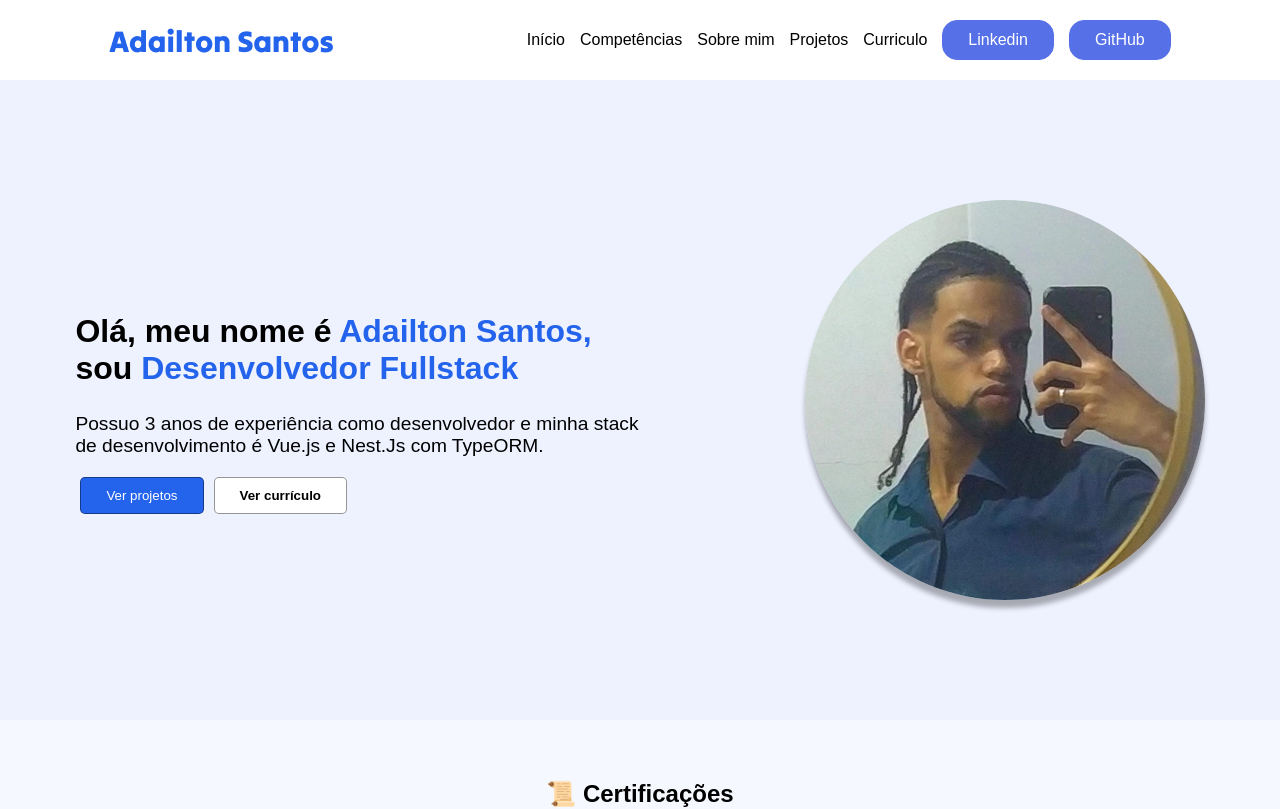
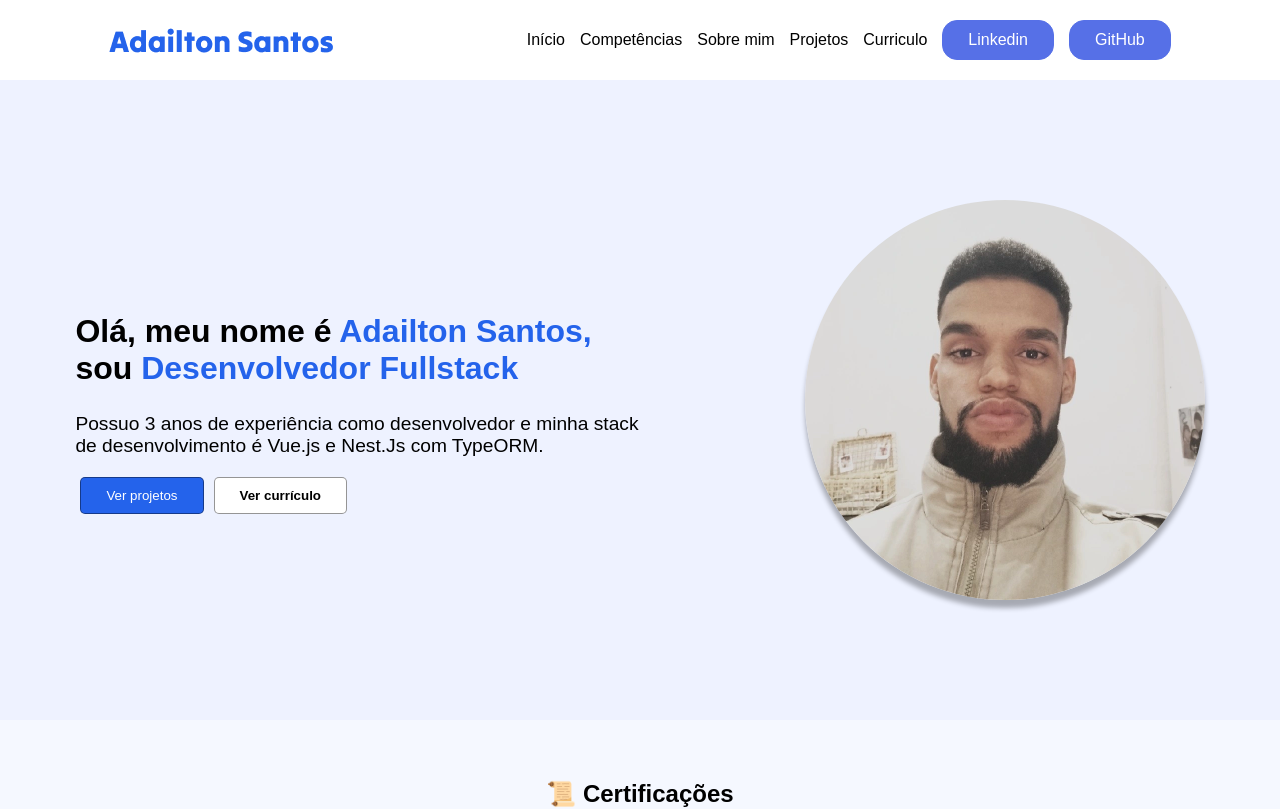
Before and after one commit to AdailtonSantos/portfolio, a Vue app: page / in a window 1280 px wide. Shown: the top 809 px of the page. Built offline with nearby package versions, Linux system fonts and the light colour scheme; a web font is replaced by a local one.

Commit message:
Feat: Atualiza foto na página inicial

```diff
--- a/src/components/HomeComponent.vue
+++ b/src/components/HomeComponent.vue
@@ -9,8 +9,8 @@
       <a aria-hidden="true" tabindex="-1" href="https://drive.google.com/file/d/1I2x4d1e9cJSbL8eYvnsnbAl19uWh8GQ-/view"
         target="_blank"><button class="to-curriculum">Ver currículo</button></a>
     </div>
-    <img class="perfil-image" src="/images/perfil.jpeg"
-      alt="Foto do dono do portifólio. Um rapaz negro, utilizando tranças nagô e uma camisa social. Ele possui uma aliança no dedo. A foto está sendo tirada na frente de um espelho redondo.">
+    <img class="perfil-image" src="/images/perfil.png"
+      alt="Foto do dono do portifólio. Um rapaz negro, com barba e com o cabelo curto, porém não raspado. Ele utuliza jaqueta clara de gola alta, fechada.">
   </section>
 </template>
 <script>
```
Also changed, not shown: public/images/perfil.png (added).
